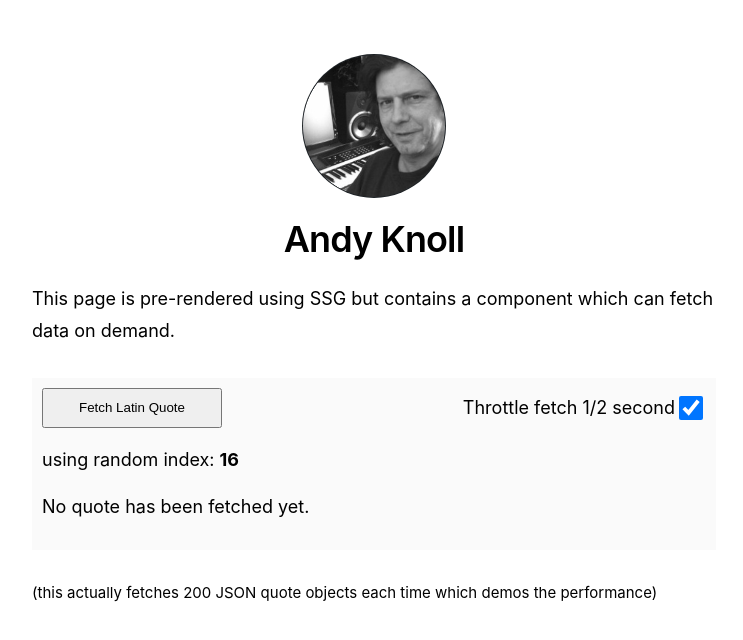
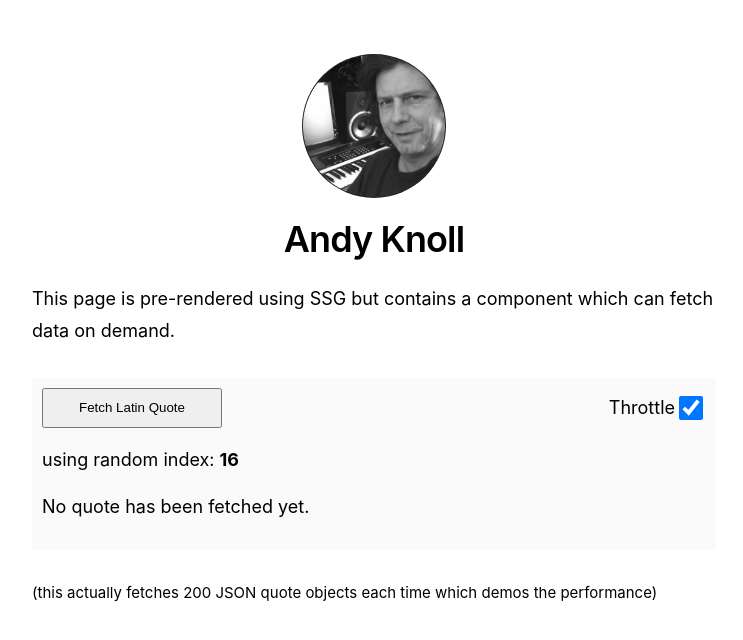
Before and after one commit to andyknoll/blog-04, a Next.js app: page / in a window 1280 px wide. Shown: the top 640 px of the page, without its empty margins (266-1009 px from the left). Built offline with nearby package versions, Linux system fonts and the light colour scheme.

Commit message:
tweak throttle label

```diff
--- a/components/QuoteFetcher.js
+++ b/components/QuoteFetcher.js
@@ -37,7 +37,7 @@ export default function QuoteFetcher({}) {
             <div className={styles.flexRow}>
                 <button className={styles.buttonA} onClick={fetchQuote}>Fetch Latin Quote</button>
                 <div className={styles.flexRow}>
-                    <label>Throttle fetch 1/2 second</label>
+                    <label>Throttle </label>
                     <input  className={styles.checkbox} type={"checkbox"} checked={isDelayed} onClick={delayQuote}/>
                 </div>
             </div>
```
